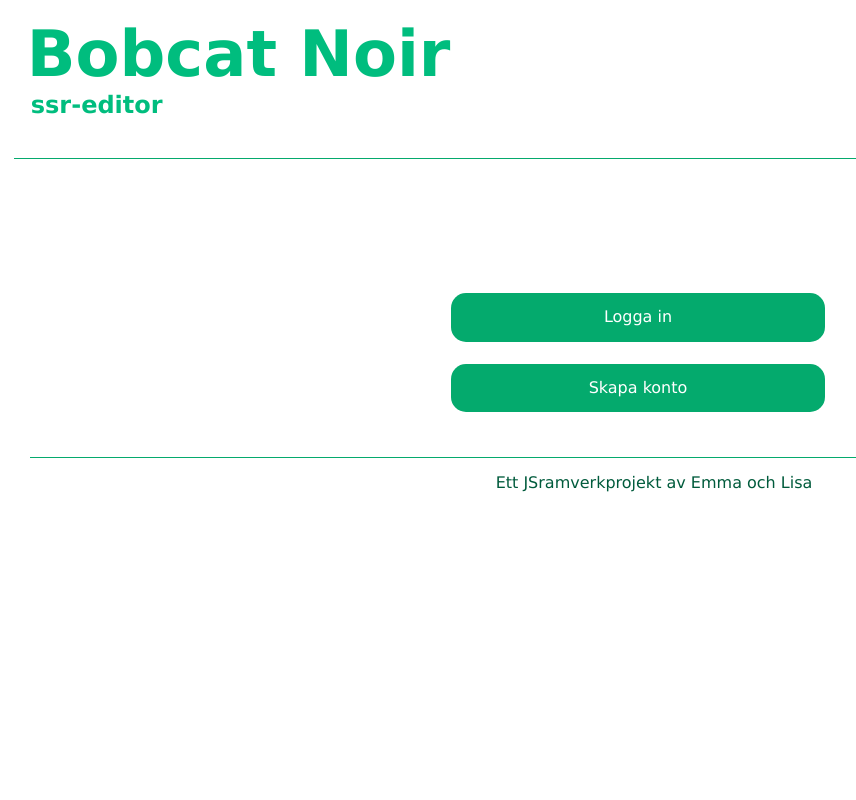
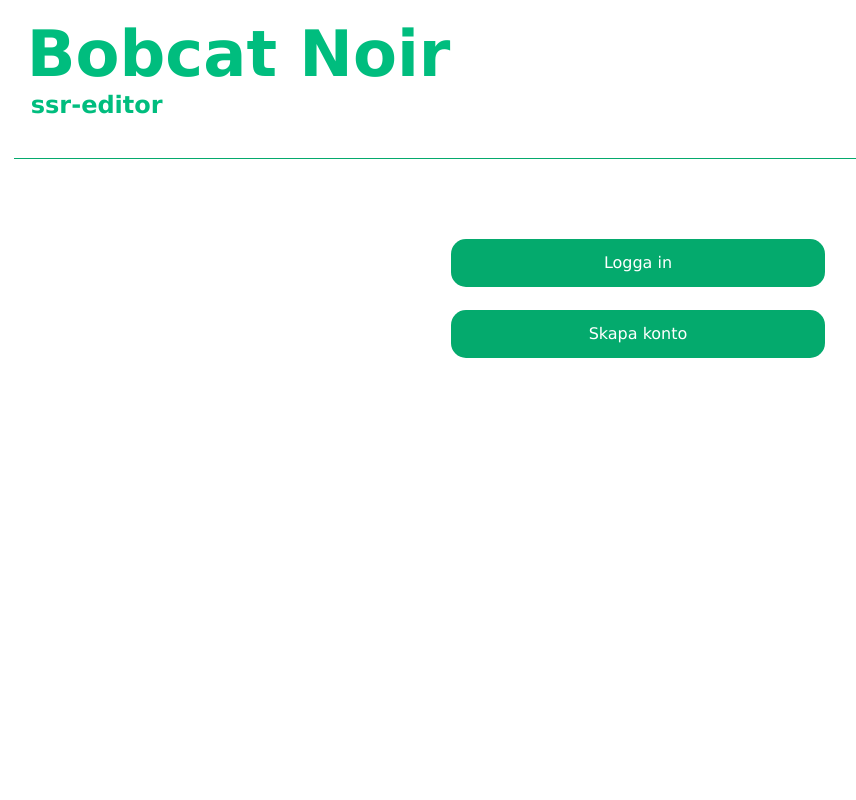
Before and after one commit to lisarosengren/ssr-editor-vue, a Vue app: page / in a window 1280 px wide. Shown: the top 800 px of the page, without its empty margins (2-858 px from the left). Built offline with nearby package versions, Linux system fonts and the light colour scheme; no server answers.

Commit message:
more footer fixes. Footer and header - good enough. left left side: button for create document and invite-section

```diff
--- a/src/App.vue
+++ b/src/App.vue
@@ -129,8 +129,7 @@ onMounted(async () => {
   </header>
 
   <main v-if="!err">
-    <div v-if="userState.loggedIn" class="sidebar">
-        <!--<UserDocs v-if="loggedIn && user" :user="user" />-->
+    <div v-if="userState.loggedIn" class="sidebar left">
         <UserDocs @doc-created="reloadDocs"/>
     </div>
 
@@ -162,7 +161,7 @@ onMounted(async () => {
 
 <style>
 header {
-  margin-bottom: 7em;
+  margin-bottom: 3.6em;
   border-bottom: #04AA6D 1px solid;
 }
 
@@ -178,6 +177,7 @@ footer {
   text-align: center;
   width: 100%;
   color: rgb(0, 91, 60);
+  position: relative;
 }
 
 .footer {
--- a/src/assets/main.css
+++ b/src/assets/main.css
@@ -9,14 +9,20 @@
   padding-left: 1em;
   padding-right: 1em;
   height: 100%;
+  min-height: 100vh;
 }
 
+main {
+  min-height: 100%;
+  padding-bottom: 3.6em;
+}
 
 html {
   font-family:Verdana, Geneva, Tahoma, sans-serif;
   margin: 0;
   padding: 0;
   height: 100%;
+  min-height: 100vh;
 }
 
 body {
@@ -24,7 +30,6 @@ body {
   padding: 0;
   height: 100%;
 }
-
 
 fieldset {
   border: 1px solid hsla(160, 100%, 37%, 1);
--- a/src/components/DocList.vue
+++ b/src/components/DocList.vue
@@ -35,7 +35,7 @@
 
 <template>
   <h2>Mina dokument:</h2>
-  <p v-for="(entry) in documents" :key="entry._id">
+  <li v-for="(entry) in documents" :key="entry._id">
     <router-link
       v-if="entry && entry._id"
         :to="{
@@ -47,12 +47,17 @@
         }"
         @click="onClick">{{  entry.title  }}
     </router-link>
-  </p>
+  </li>
 </template>
 
 <style scoped>
 li {
   list-style-type: none;
+}
 
+h2 {
+  margin-left: 0;
+  margin-top: 1.4em;
 }
+
 </style>
--- a/src/components/UserDocs.vue
+++ b/src/components/UserDocs.vue
@@ -70,11 +70,11 @@
 
 <template>
   <!-- <h1>Välkommen {{ user.email }}</h1> -->
-  <RouterLink to="/create">Nytt dokument</RouterLink>
+  <RouterLink class="button create" to="/create">Nytt dokument</RouterLink>
   <DocList @doc-created="$emit('doc-created')"/>
     <div class="invite" v-if="invite">
       <h2>Du har en inbjudan:</h2>
-      <h3>Användaren {{ invite.invite.inviter }} </h3>
+      <h3>Användaren: {{ invite.invite.inviter }} </h3>
       <p>vill att du medverkar i ett dokument</p>
       <button class="button" @click="accept">Acceptera?</button>
       <div v-if="err">
@@ -95,4 +95,12 @@ li {
 .invite {
   padding-top: 2rem;
 }
+
+.create {
+  margin: 0;
+  min-width: 50%;
+  max-width: 100%;
+}
+
+
 </style>
```
